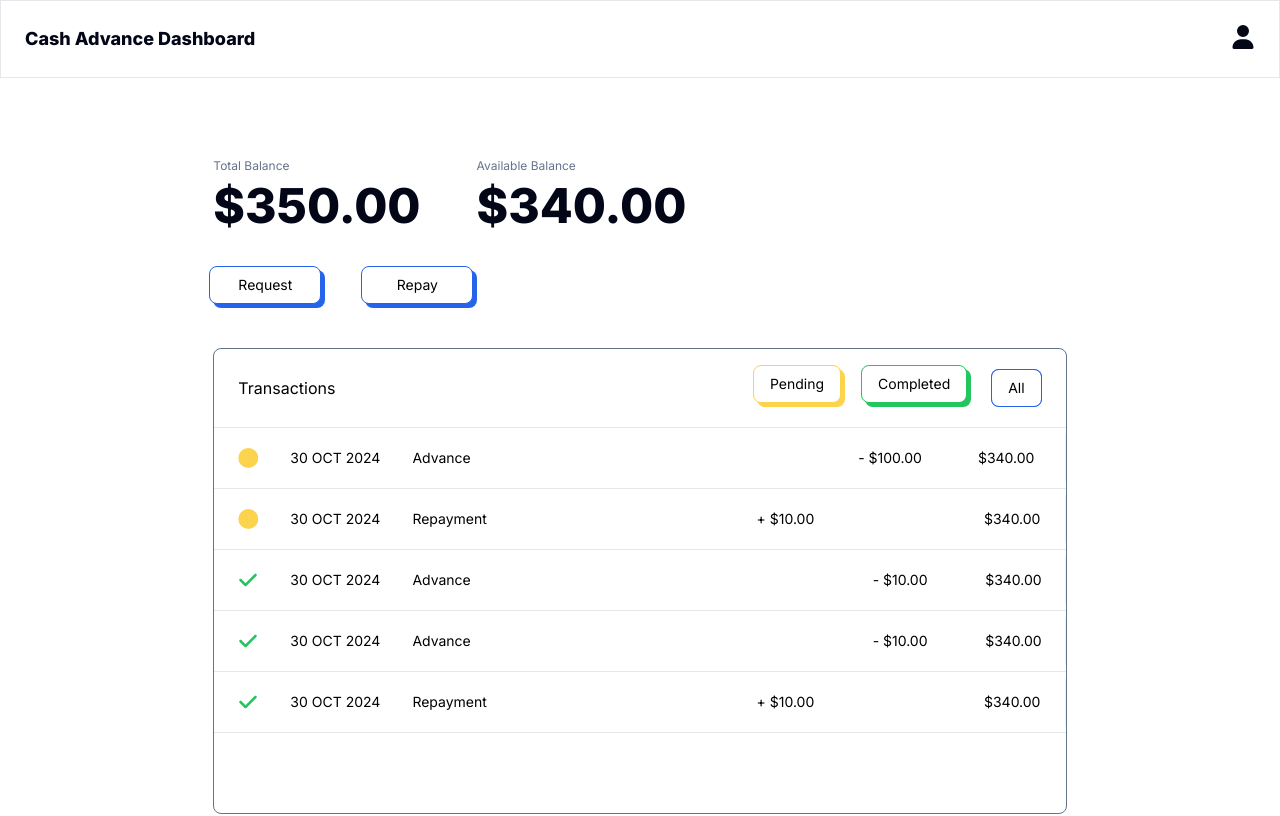
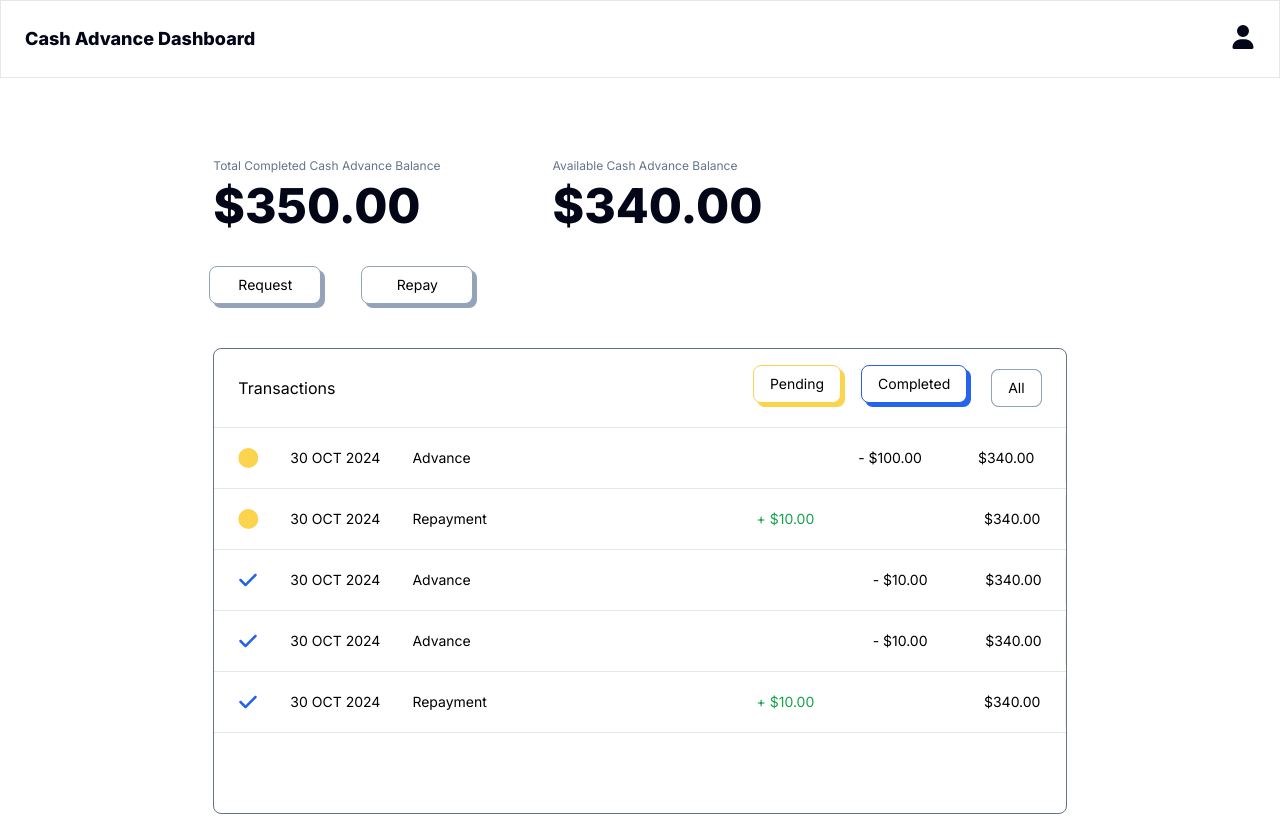
Before and after one commit to RCopJr/first-round-bree-take-home, a Next.js app: page / in a window 1280 px wide. Shown: the top 816 px of the page. Built offline with nearby package versions, Linux system fonts and the light colour scheme.

Commit message:
Final design changes

```diff
--- a/app/page.tsx
+++ b/app/page.tsx
@@ -103,12 +103,15 @@ export default function Home() {
       <div>
         <Header />
         <main className="w-5/6 md:w-3/4 xl:w-2/3 2xl:w-1/2 flex flex-col items-center gap-10 my-20 mx-auto">
-          <div className="w-full flex justify-center sm:justify-start sm:gap-14">
+          <div className="w-full flex justify-center sm:justify-start sm:gap-28">
             <span className="hidden sm:inline-block">
-              <BalanceAmount balanceType="Total Balance" balance={350} />
+              <BalanceAmount
+                balanceType="Total Completed Cash Advance Balance"
+                balance={350}
+              />
             </span>
             <BalanceAmount
-              balanceType="Available Balance"
+              balanceType="Available Cash Advance Balance"
               balance={dashboardState.availableBalance}
             />
           </div>
--- a/components/AdvanceModal.tsx
+++ b/components/AdvanceModal.tsx
@@ -59,7 +59,9 @@ const AdvanceModal = ({
           </div>
         ) : (
           <div className="flex flex-col gap-6">
-            <h2 className="font-extrabold">Current available balance:</h2>
+            <h2 className="font-extrabold">
+              Current available balance to borrow:
+            </h2>
             <p className="pl-4 text-5xl font-extrabold">
               ${formatToDollar(availableBalance)}
             </p>
@@ -74,6 +76,9 @@ const AdvanceModal = ({
               onChange={handleAmountInputChange}
               className="w-5/6 sm:w-1/2 border border-gray-300 rounded-lg px-4 py-2 text-5xl font-extrabold"
             />
+            <span className="font-extrabold text-slate-500">
+              Your funds will be available within 1-2 business days.
+            </span>
             {errorMessage && <ErrorAlert text={errorMessage} />}
           </div>
         )}
--- a/components/Button.tsx
+++ b/components/Button.tsx
@@ -9,9 +9,9 @@ const Button = ({
 }) => {
   return (
     <div className="relative flex items-center justify-center">
-      <div className="absolute inset-0 bg-blue-600 rounded-lg"></div>
+      <div className="absolute inset-0 bg-slate-400 rounded-lg"></div>
       <button
-        className="w-28 text-sm border bg-white border-blue-600 py-2 px-4 rounded-lg z-10 -translate-x-1 -translate-y-1 transition-transform transform hover:translate-x-0 hover:translate-y-0 motion-reduce:transition-none"
+        className="w-28 text-sm border bg-white border-slate-400 py-2 px-4 rounded-lg z-10 -translate-x-1 -translate-y-1 transition-transform transform hover:translate-x-0 hover:translate-y-0 motion-reduce:transition-none"
         onClick={(e) => handleClick(e)}
       >
         {text}
--- a/components/FilterButton.tsx
+++ b/components/FilterButton.tsx
@@ -13,17 +13,17 @@ const FilterButton = ({
   filter: string;
 }) => {
   const bgColor =
-    color === "amber"
+    text === TransactionStatus.pending
       ? "bg-amber-300"
-      : color === "green"
-        ? "bg-green-500"
-        : "bg-blue-600";
+      : text === TransactionStatus.completed
+        ? "bg-blue-600"
+        : "bg-slate-400";
   const borderColor =
-    color === "amber"
+    text === TransactionStatus.pending
       ? "border-amber-300"
-      : color === "green"
-        ? "border-green-500"
-        : "border-blue-600";
+      : text === TransactionStatus.completed
+        ? "border-blue-600"
+        : "border-slate-400";
 
   return (
     <div className="relative flex items-center justify-center">
--- a/components/Transaction.tsx
+++ b/components/Transaction.tsx
@@ -1,5 +1,5 @@
 import { TransactionEntry } from "@/types/commonTypes";
-import { TransactionStatus } from "@/types/enumTypes";
+import { TransactionStatus, TransactionType } from "@/types/enumTypes";
 import { formatDate, formatToDollar } from "@/utils/formatters";
 import React from "react";
 
@@ -27,7 +27,7 @@ const Transaction = ({
         <svg
           className={
             status === TransactionStatus.completed
-              ? "size-5 text-green-500"
+              ? "size-5 text-blue-600"
               : "hidden"
           }
           fill="currentColor"
@@ -41,8 +41,14 @@ const Transaction = ({
         <span className="hidden sm:inline-block">{type}</span>
       </div>
       <div className="grid grid-cols-1 gap-2 sm:grid-cols-3 sm:gap-5 md:gap-8 xl:gap-14">
-        <span className={type === "Repayment" ? "col-start-1" : "col-start-2"}>
-          {type === "Repayment"
+        <span
+          className={
+            type === TransactionType.repayment
+              ? "col-start-1 text-green-600"
+              : "col-start-2"
+          }
+        >
+          {type === TransactionType.repayment
             ? `+ $${formatToDollar(amount)}`
             : `- $${formatToDollar(amount)}`}
         </span>
```
Also changed, not shown: 1 other file (tests, documents, lock files or other folders).
